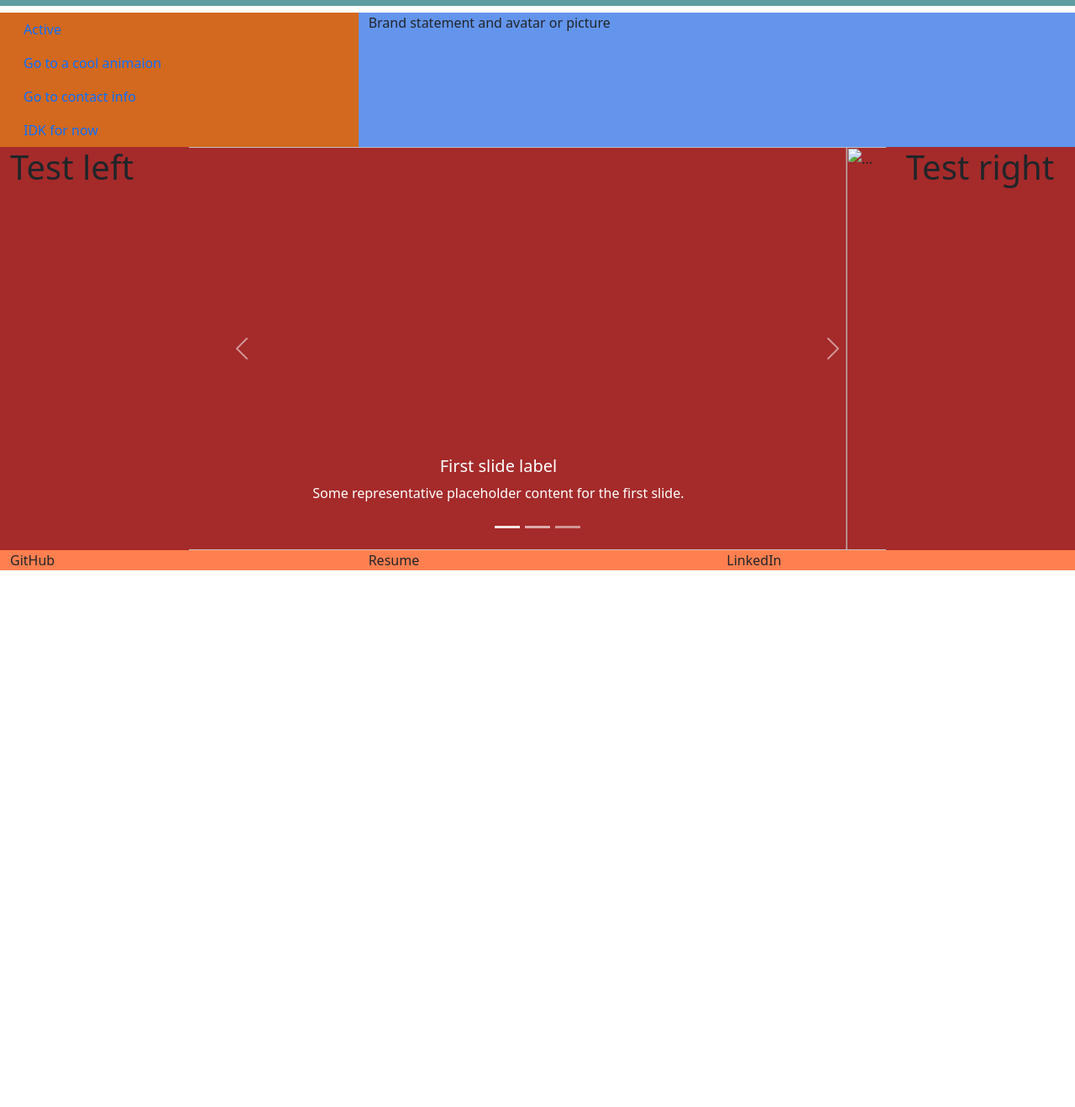
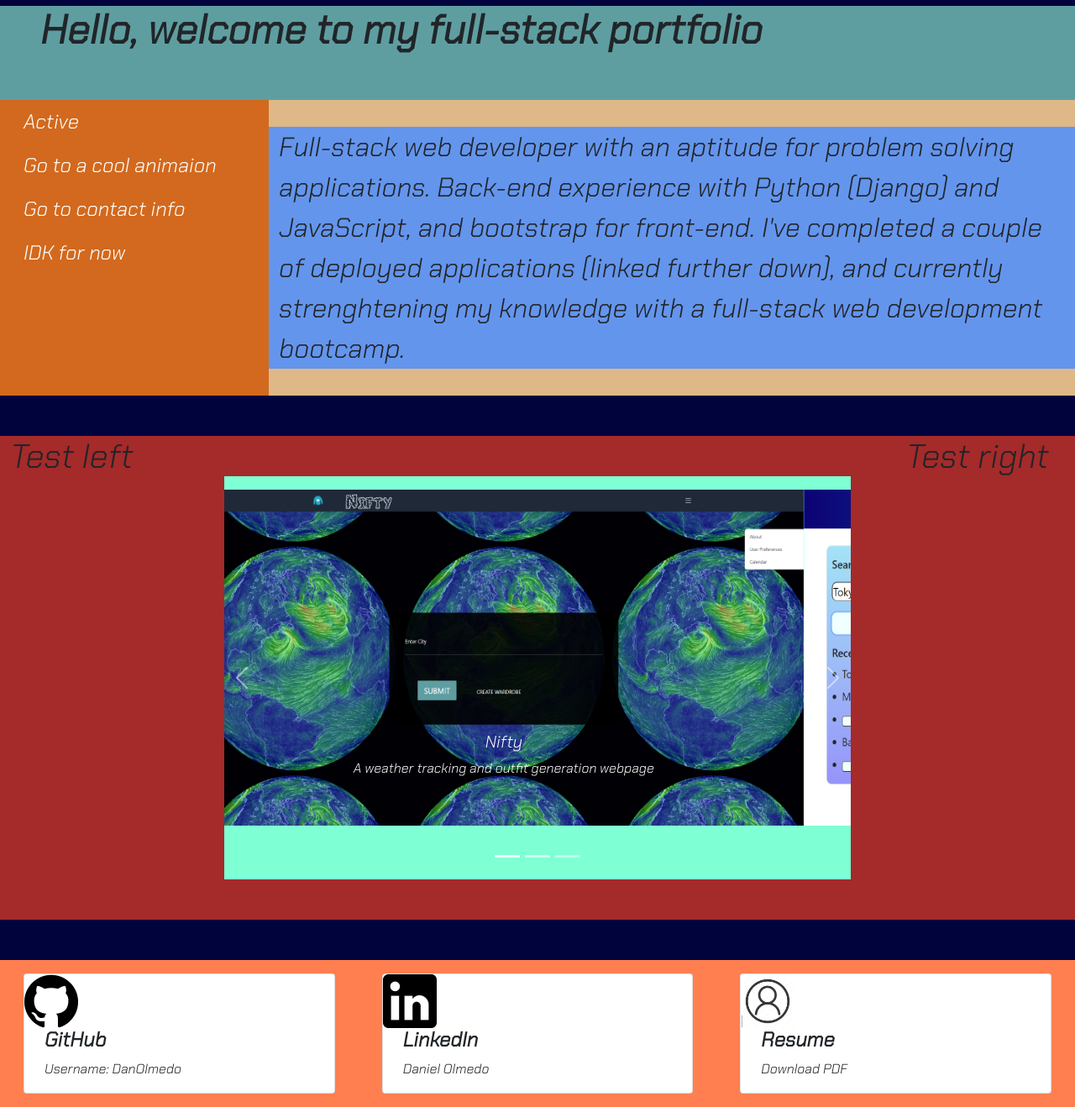
Before and after one commit to DanOlmedo/Personal_Portfolio, a plain HTML site: page index.html in a window 1280 px wide. Shown: the part 41-1359 px from the top of the page at 84% size. Before the commit the page ends 800 px from the top, so only its background shows below. Drawn offline with nearby package versions, Linux system fonts and the light colour scheme.

Commit message:
Added icons and images

```diff
--- a/index.html
+++ b/index.html
@@ -3,17 +3,18 @@
     <meta charset="UTF-8">
     <meta http-equiv="X-UA-Compatible" content="IE=edge">
     <meta name="viewport" content="width=device-width, initial-scale=1.0">
+    <link href="https://fonts.googleapis.com/css2?family=Chakra+Petch:ital,wght@1,300&display=swap" rel="stylesheet">
     <link rel="stylesheet" href="./style.css">
     <link href="https://cdn.jsdelivr.net/npm/bootstrap@5.1.3/dist/css/bootstrap.min.css" rel="stylesheet" integrity="sha384-1BmE4kWBq78iYhFldvKuhfTAU6auU8tT94WrHftjDbrCEXSU1oBoqyl2QvZ6jIW3" crossorigin="anonymous">
     <title>Full stack portfolio</title>
 </head>
 <body>
     <header>
-    <h1>Hello</h1>
+        <h1>Hello, welcome to my full-stack portfolio</h1>
     </header>
     <div class="container-fluid" id="main1">
         <div class="row">
-        <div class="col-4" id="main1col1">
+            <div class="col-3" id="main1col1">
                 <ul class="nav flex-column">
                     <li class="nav-item">
                       <a class="nav-link active" aria-current="page" href="#">Active</a>
@@ -29,8 +30,9 @@
                     </li>
                   </ul>
             </div>
-        <div class="col-8" id="main1col2">
-          Brand statement and avatar or picture
+            <div class="col-9" id="main1col2">
+                Full-stack web developer with an aptitude for problem solving applications. Back-end experience with Python (Django) and JavaScript, and bootstrap for front-end.
+                I've completed a couple of deployed applications (linked further down), and currently strenghtening my knowledge with a full-stack web development bootcamp.
             </div>
         </div>
     </div>
@@ -48,24 +50,24 @@
             </div>
             <div class="carousel-inner" id="carrousel">
               <div class="carousel-item active">
-            <img src="..." class="d-block w-100" alt="...">
+                <img src="./images/Nifty_1.png" class="d-block w-100" alt="Weather tracker and oufit generator app">
                 <div class="carousel-caption d-none d-md-block">
-              <h5>First slide label</h5>
-              <p>Some representative placeholder content for the first slide.</p>
+                  <h5>Nifty</h5>
+                  <p>A weather tracking and outfit generation webpage</p>
                 </div>
               </div>
               <div class="carousel-item">
-            <img src="..." class="d-block w-100" alt="...">
+                <img src="./images/weather_dashboard_1.PNG" class="d-block w-100" alt="Weather dashboard app">
                 <div class="carousel-caption d-none d-md-block">
-              <h5>Second slide label</h5>
-              <p>Some representative placeholder content for the second slide.</p>
+                  <h5>Weather dashboard</h5>
+                  <p>An application to search for the current weather wherever you might be</p>
                 </div>
               </div>
               <div class="carousel-item">
-            <img src="..." class="d-block w-100" alt="...">
+                <img src="./images/day_scheduler_1.PNG" class="d-block w-100" alt="Day scheduler app">
                 <div class="carousel-caption d-none d-md-block">
-              <h5>Third slide label</h5>
-              <p>Some representative placeholder content for the third slide.</p>
+                  <h5>Workday scheduler</h5>
+                  <p>An application to help you keep track of tasks for your busy workday</p>
                 </div>
               </div>
             </div>
@@ -87,13 +89,31 @@
     <div class="container-fluid" id="main3">
         <div class="row">
             <div class="col">
-          GitHub
+                <div class="card">
+                    <img id="icon" src="./images/git_1.png" alt="Avatar">
+                    <div class="container">
+                      <h4><b>GitHub</b></h4>
+                      <p>Username: DanOlmedo</p>
+                    </div>
+                </div>
             </div>
             <div class="col">
-          Resume
+                <div class="card">
+                    <img id="icon" src="./images/linkedin_1.png" alt="Avatar">
+                    <div class="container">
+                      <h4><b>LinkedIn</b></h4>
+                      <p>Daniel Olmedo</p>
+                    </div>
+                </div>
             </div>
             <div class="col">
-          LinkedIn
+                <div class="card">
+                    <img id="icon" src="./images/avatar_1.jpg" alt="Avatar">
+                    <div class="container">
+                      <h4><b>Resume</b></h4>
+                      <p>Download PDF</p>
+                    </div>
+                </div>
             </div>
           </div>
     </div>
--- a/style.css
+++ b/style.css
@@ -1,14 +1,19 @@
-:root{
-
-}
-
 body {
-    background-color: crimson;
+    background-color: rgb(1, 3, 61) !important;
+    font-family: 'Chakra Petch', sans-serif !important;
 }
 
 header {
+    height: 7rem;
     background-color: cadetblue;
 }
+
+header h1 {
+    margin: 3rem;
+    font-size: 3rem;
+    font-weight: bold;
+}
+
 
 #main1 {
     background-color: burlywood;
@@ -16,20 +21,50 @@ header {
 
 #main1col1 {
     background-color: chocolate;
+    font-size: 1.5rem;
+}
+
+#main1col1 a{
+    color: white;
 }
 
 #main1col2 {
     background-color: cornflowerblue;
+    font-size: 2rem;
+    margin-top: 2rem;
+    margin-bottom: 2rem;
 }
 
 #main2 {
     background-color:brown;
+    margin-top: 3rem;
 }
 
 #carrousel {
     height: 30rem;
+    margin-top: 3rem;
+    margin-bottom: 3rem;
+    width: 90%;
+    position: relative;
+    left: 5%;
+    background-color: aquamarine;
+    padding: 1rem;
+}
+
+#carrousel img {
+    height: 25rem;
 }
 
 #main3 {
     background-color: coral;
+    margin-top: 3rem;
 }
+
+.card {
+    margin: 1rem;
+}
+
+.card img {
+    height: 4rem;
+    width: 4rem;
+}
```
Also changed, not shown: images/Nifty_1.PNG (added), images/avatar_1.jpg (added), images/day_scheduler_1.PNG (added), images/git_1.png (added), images/hockney.jpg (deleted), images/icon.png (added), images/linkedin_1.png (added), images/weather_dashboard_1.PNG (added). Lines whose indentation alone changed are shown as unchanged.
